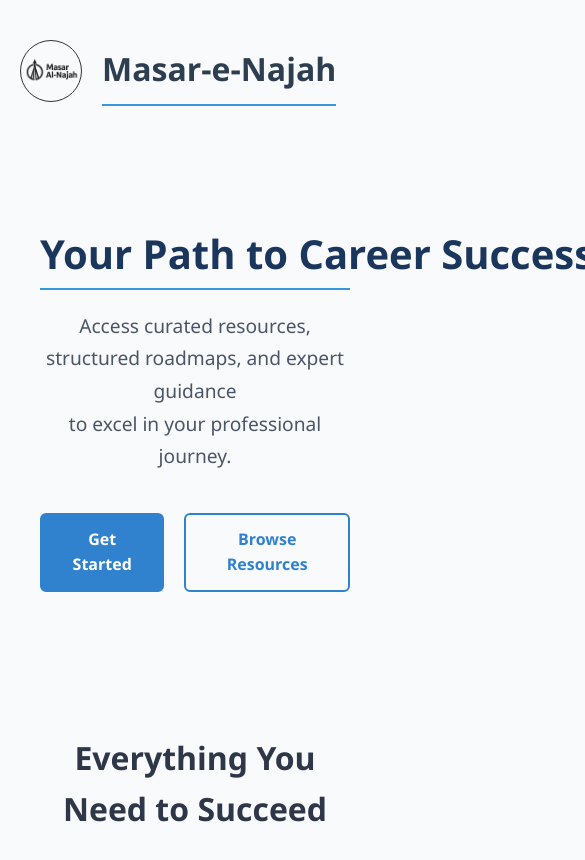
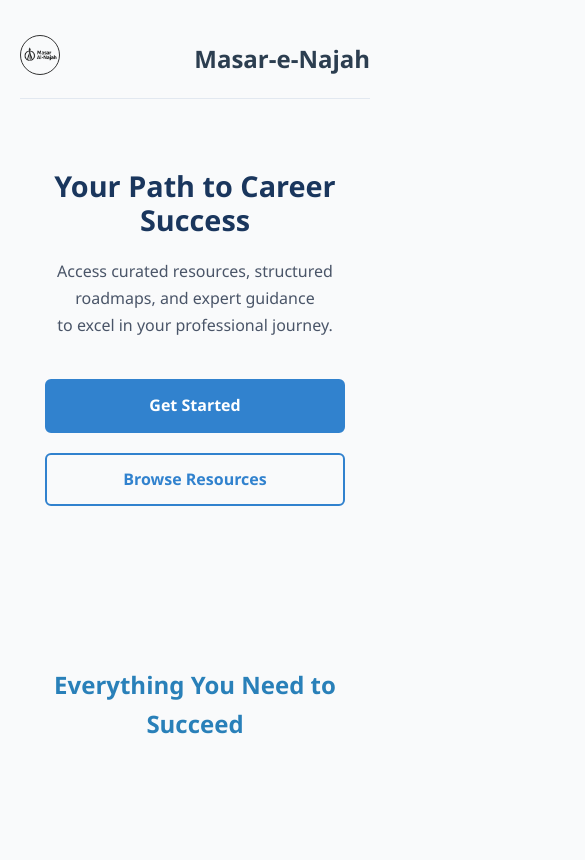
Before and after one commit to MahraibFatima/Masar-e-Najah, a plain HTML site: page index.html in a window 390 px wide. Shown: the top 860 px of the page, 585 px wide, since content can reach past the window. Drawn offline with Linux system fonts and the light colour scheme.

Commit message:
add code to make it responsive

```diff
--- a/index.html
+++ b/index.html
@@ -3,7 +3,7 @@
 <head>
     <meta charset="UTF-8">
     <meta name="viewport" content="width=device-width, initial-scale=1.0">
-    <title>Masar-e-Najah - Your Career Success Path</title>
+    <title>Masar-e-Najah - Career Path</title>
     <link rel="icon" href="imgs/masar_e_najah.png" type="image/png">
     <link rel="stylesheet" href="style.css">
 </head>
@@ -19,7 +19,7 @@
 
     <main class="hero-container">
         <section class="hero">
-            <h1 class="hero-title">Your Path to Career Success Starts Here</h1>
+            <h1 class="hero-title">Your Path to Career Success</h1>
             <p class="hero-subtitle">Access curated resources, structured roadmaps, and expert guidance<br>to excel in your professional journey.</p>
             <div class="cta-buttons">
                 <a href="#" class="cta-primary">Get Started</a>
--- a/style.css
+++ b/style.css
@@ -1,54 +1,197 @@
 /* Base Styles */
+:root {
+  --primary-color: #3182ce;
+  --primary-dark: #2c5282;
+  --text-color: #333;
+  --light-bg: #f9fafb;
+  --card-bg: #ffffff;
+  --border-color: #e2e8f0;
+  --tag-bg: #e0e0e0;
+  --tag-color: #555;
+  --hr-color: #ddd;
+  --border-radius: 6px;
+}
+
+* {
+  box-sizing: border-box;
+  margin: 0;
+  padding: 0;
+  transition: background-color 0.3s ease, color 0.3s ease;
+}
+
 body {
   font-family: 'Segoe UI', Tahoma, Geneva, Verdana, sans-serif;
   line-height: 1.6;
-    color: #333;
-    max-width: 800px;
+  color: var(--text-color);
+  background-color: var(--light-bg);
+  min-height: 100vh;
+  max-width: 1200px;
   margin: 0 auto;
   padding: 20px;
 }
 
 /* Header Styles */
 .header-container {
-    margin-bottom: 20px;
+  padding: 20px 0;
+  margin-bottom: 40px;
+  border-bottom: 1px solid var(--border-color);
 }
 
 .logo-title-group {
   display: flex;
   align-items: center;
-    gap: 20px;
+  gap: 15px;
 }
 
-/* Logo Styles */
 .logo {
   width: 60px;
   height: 60px;
   border-radius: 50%;
   object-fit: cover;
-    border: 1px solid #333333;
+  border: 1px solid #333;
 }
 
 /* Typography */
 h1 {
   color: #2c3e50;
-    border-bottom: 2px solid #3498db;
-    padding-bottom: 10px;
-    margin: 0; /* Remove default margin */
-    white-space: nowrap; /* Prevent title from wrapping */
+  margin: 0;
+  font-size: 2rem;
 }
 
 h2 {
   color: #2980b9;
   margin-top: 30px;
+  font-size: clamp(1.5rem, 4vw, 2rem);
 }
 
 .intro {
   margin-bottom: 20px;
 }
 
+/* Hero Section */
+.hero {
+  text-align: center;
+  padding: 60px 0;
+  margin-bottom: 60px;
+}
+
+.hero-title {
+  font-size: clamp(1.8rem, 6vw, 2.5rem);
+  color: #1a365d;
+  margin-bottom: 20px;
+  line-height: 1.2;
+}
+
+.hero-subtitle {
+  font-size: clamp(1rem, 3vw, 1.2rem);
+  color: #4a5568;
+  margin-bottom: 40px;
+  line-height: 1.7;
+  max-width: 800px;
+  margin-left: auto;
+  margin-right: auto;
+}
+
+/* CTA Buttons */
+.cta-buttons {
+  display: flex;
+  gap: 20px;
+  justify-content: center;
+  margin-top: 30px;
+  flex-wrap: wrap;
+}
+
+.cta-primary, .cta-secondary {
+  padding: 12px 24px;
+  border-radius: var(--border-radius);
+  font-weight: 600;
+  text-decoration: none;
+  transition: all 0.3s ease;
+  display: inline-block;
+  text-align: center;
+  min-width: 150px;
+}
+
+.cta-primary {
+  background-color: var(--primary-color);
+  color: white;
+  border: 2px solid var(--primary-color);
+}
+
+.cta-primary:hover {
+  background-color: var(--primary-dark);
+  border-color: var(--primary-dark);
+}
+
+.cta-secondary {
+  background-color: transparent;
+  color: var(--primary-color);
+  border: 2px solid var(--primary-color);
+}
+
+.cta-secondary:hover {
+  background-color: #ebf8ff;
+}
+
+/* Features Section */
+.features {
+  padding: 40px 0;
+  text-align: center;
+}
+
+/* Resource Cards */
+.resource-container {
+  display: grid;
+  grid-template-columns: repeat(auto-fill, minmax(300px, 1fr));
+  gap: 20px;
+  margin: 40px 0;
+}
+
+.resource-card {
+  background-color: var(--card-bg);
+  border-radius: var(--border-radius);
+  padding: 25px;
+  margin-bottom: 20px;
+  box-shadow: 0 2px 4px rgba(0,0,0,0.1);
+  transition: transform 0.3s ease;
+}
+
+.resource-card:hover {
+  transform: translateY(-5px);
+}
+
+.resource-title {
+  font-size: 1.3rem;
+  font-weight: 600;
+  margin-bottom: 10px;
+  color: #2c5282;
+}
+
+.resource-description {
+  margin-bottom: 15px;
+  color: var(--text-color);
+}
+
+/* Tags */
+.tags {
+  display: flex;
+  flex-wrap: wrap;
+  gap: 8px;
+  margin-top: 15px;
+}
+
+.tag {
+  background-color: var(--tag-bg);
+  padding: 4px 10px;
+  border-radius: 20px;
+  font-size: 0.8rem;
+  color: var(--tag-color);
+}
+
 /* Lists */
 .resource-list {
   padding-left: 20px;
+  margin: 20px 0;
 }
 
 .resource-list li {
@@ -59,153 +202,63 @@ h2 {
 hr {
   border: 0;
   height: 1px;
-    background-color: #ddd;
+  background-color: var(--hr-color);
   margin: 30px 0;
 }
 
-/* Resource Cards */
-.resource-card {
-    background-color: #f8f9fa;
-    border-radius: 8px;
-    padding: 20px;
-    margin-bottom: 20px;
-    box-shadow: 0 2px 4px rgba(0,0,0,0.1);
+/* Navigation */
+.nav-toggle {
+  display: none;
+  background: none;
+  border: none;
+  font-size: 1.5rem;
+  cursor: pointer;
 }
 
-.resource-title {
-    font-size: 1.3em;
-    font-weight: 600;
-    margin-bottom: 10px;
-    color: #2c3e50;
-}
-
-.resource-description {
-    margin-bottom: 15px;
-    color: #555;
-}
-
-/* Tags */
-.tags {
-    display: flex;
-    flex-wrap: wrap;
-    gap: 8px;
-}
-
-.tag {
-    background-color: #e0e0e0;
-    padding: 4px 10px;
-    border-radius: 20px;
-    font-size: 0.8em;
-    color: #555;
-}
-
-/* Base Styles */
-body {
-    font-family: 'Segoe UI', Tahoma, Geneva, Verdana, sans-serif;
-    line-height: 1.6;
-    color: #333;
-    max-width: 1200px;
-    margin: 0 auto;
-    padding: 20px;
-    background-color: #f9fafb;
-}
-
-/* Header Styles */
+/* Responsive Adjustments */
+@media (max-width: 768px) {
   .header-container {
-    margin-bottom: 40px;
-    padding: 20px 0;
+    padding: 15px 0;
   }
 
   .logo-title-group {
-    display: flex;
-    align-items: center;
-    gap: 20px;
+    justify-content: space-between;
   }
 
+  .hero {
+    padding: 30px 0;
+  }
+
+  .cta-buttons {
+    flex-direction: column;
+    align-items: center;
+  }
+
+  .cta-primary, .cta-secondary {
+    width: 100%;
+    max-width: 300px;
+  }
+
+  .resource-container {
+    grid-template-columns: 1fr;
+  }
+}
+
+@media (max-width: 480px) {
   .logo {
-    width: 60px;
-    height: 60px;
-    border-radius: 50%;
-    object-fit: cover;
-    border: 1px solid #333333;
+    width: 40px;
+    height: 40px;
   }
 
   h1 {
-    color: #2c3e50;
-    margin: 0;
-    font-size: 2rem;
-}
-
-/* Hero Section */
-.hero {
-    text-align: center;
-    padding: 60px 20px;
-    margin-bottom: 40px;
+    font-size: 1.5rem;
   }
 
   .hero-title {
-    font-size: 2.5rem;
-    color: #1a365d;
-    margin-bottom: 20px;
-    line-height: 1.2;
+    font-size: 1.8rem;
   }
 
   .hero-subtitle {
-    font-size: 1.2rem;
-    color: #4a5568;
-    margin-bottom: 40px;
-    line-height: 1.7;
+    font-size: 1rem;
   }
-
-/* CTA Buttons */
-.cta-buttons {
-    display: flex;
-    gap: 20px;
-    justify-content: center;
-    margin-top: 30px;
 }
-
-.cta-primary, .cta-secondary {
-    padding: 12px 24px;
-    border-radius: 6px;
-    font-weight: 600;
-    text-decoration: none;
-    transition: all 0.3s ease;
-}
-
-.cta-primary {
-    background-color: #3182ce;
-    color: white;
-    border: 2px solid #3182ce;
-}
-
-.cta-primary:hover {
-    background-color: #2c5282;
-    border-color: #2c5282;
-}
-
-.cta-secondary {
-    background-color: transparent;
-    color: #3182ce;
-    border: 2px solid #3182ce;
-}
-
-.cta-secondary:hover {
-    background-color: #ebf8ff;
-}
-
-/* Features Section */
-.features {
-    padding: 20px 20px;
-    text-align: center;
-}
-
-.features h2 {
-    font-size: 2rem;
-    color: #2d3748;
-    margin-top: 20px;
-    margin-bottom: 0px;
-}
-
-/* Existing Resource Styles (from your original CSS) */
-/* ... (keep all your existing resource card styles) ... */
```
Lines whose indentation alone changed are shown as unchanged.
